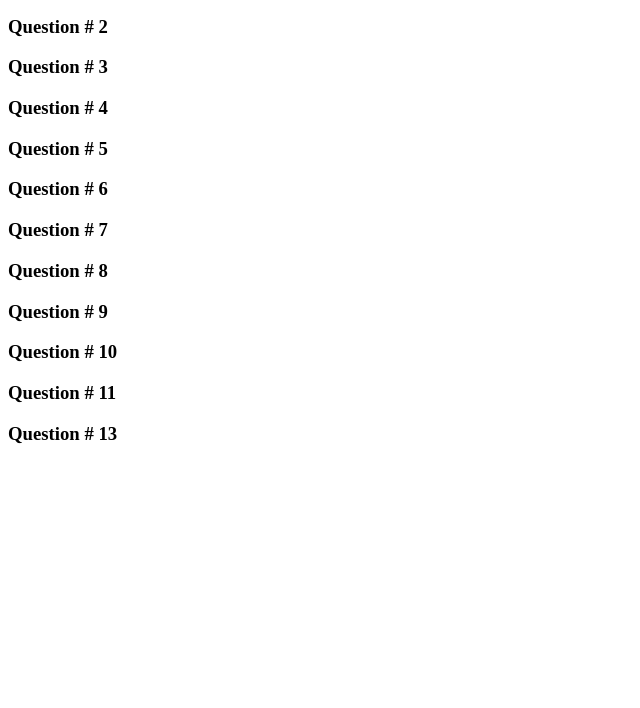
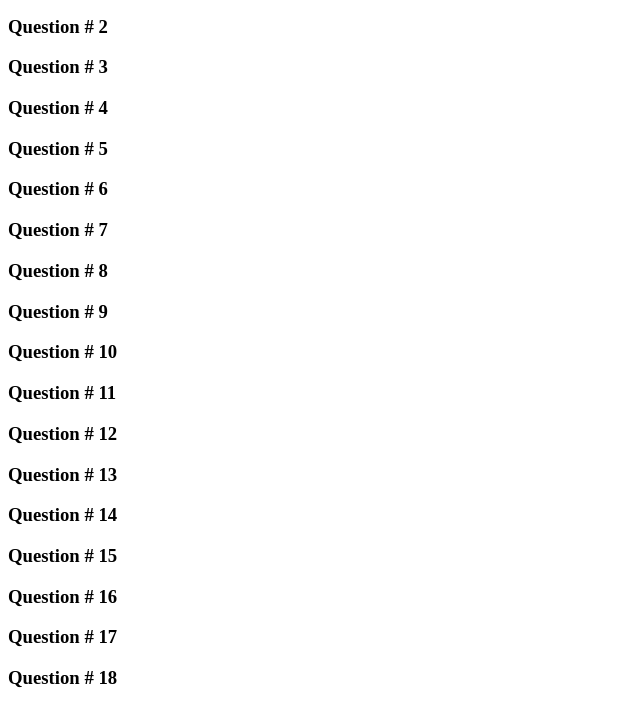
Before and after one commit to arbeenasara/JS-Assignment-2, a plain HTML site: page index.html in a window 1280 px wide. Shown: the part 105-813 px from the top of the page, without its empty margins (0-640 px from the left). Drawn offline with Linux system fonts and the light colour scheme.

Commit message:
complete

```diff
--- a/app.js
+++ b/app.js
@@ -62,4 +62,101 @@ document.getElementById("q11").innerHTML = "<h3>Question # 11</h3>";
 
 // document.write(sentenceCase("Title Case: " + prompt('Write something in Lowercase')));
 
-document.getElementById("q12").innerHTML = "<h3>Question # 13</h3>";
+document.getElementById("q12").innerHTML = "<h3>Question # 12</h3>";
+// var num = 35.36;
+// var str = num.toString();
+// var str = str.replace(".", "");
+// document.write("Number: "  + num + "<br>");
+// document.write("Result: " + str);
+
+document.getElementById("q13").innerHTML = "<h3>Question # 13</h3>";
+// var userName = prompt("Enter your name");
+// for (i = 0; i <= userName.length - 1; i++) {
+//     if (userName.charCodeAt(i) == 64 || userName.charCodeAt(i) == 33 || userName.charCodeAt(i) == 44 || userName.charCodeAt(i) == 46) {
+//         alert("Please! Enter a valid username.");
+//     }
+// }
+
+document.getElementById("q14").innerHTML = "<h3>Question # 14</h3>";
+// var a = ["cake", "apple pie", "cookie", "chips", "patties"];
+// var b = prompt("Welcome to ABC Bakery. What do you want to order sir/ma'am?");
+// var list = 0;
+
+// for (i = 0; i <= a.length - 1; i++) {
+//     if (a[i] == b) {
+//         document.write(b + " is available at index " + a.indexOf(b) + " in our bakery!");
+//         list = 1;
+//     }
+// }
+
+// if (list == 0) {
+//     document.write("We are sorry, " + b + " is not available in our bakery!");
+// }
+
+document.getElementById("q15").innerHTML = "<h3>Question # 15</h3>";
+// var num = prompt("Type your Password");
+// var a = false;
+// var b = false;
+// var length = true;
+// var firstChar = true;
+
+
+// for (x = 0; x <= password.length - 1; x++) {
+//     if (password.charCodeAt(x) >= 97 && password.charCodeAt(x) <= 122) {
+//         a = true;
+//     }
+//     if (password.charCodeAt(x) >= 48 && password.charCodeAt(x) <= 57) {
+//         num = true;
+//     }
+//     if (password.charCodeAt(x) >= 65 && password.charCodeAt(x) <= 90) {
+//         b = true;
+//     }
+// }
+
+// if (password.length <= 6) {
+//     length = false;
+// }
+
+// for (i = 0; i <= 10; i++) {
+//     if (password.startsWith(i, 0)) {
+//         firstChar = false;
+//     }
+// }
+
+// if (num == false || b == false || a == false || length == false || firstChar == false) {
+//     alert("You entered incorrect password");
+//     if (num == false || b == false || a == false) {
+//         alert("Password should contain alphabets and numbers");
+//     }
+//     if (length == false) {
+//         alert("Password must be at least 6 characters long");
+//     }
+//     if (firstChar == false) {
+//         alert("Password can not begin with a number");
+//     }
+// }
+// else {
+//     alert("You successfully entered your password!");
+// }
+
+document.getElementById("q16").innerHTML = "<h3>Question # 16</h3>";
+// var university = "University of Karachi";
+// var str = university.split("");
+
+
+// for (i = 0; i <= university.length - 1; i++) {
+
+//     document.write(str[i] + "<br>");
+// }
+
+document.getElementById("q17").innerHTML = "<h3>Question # 17</h3>";
+// var str = "Pakistan";
+// var char = str.slice(-1);
+// document.write("User input: " + str + "<br>" + "Last character of input: " + char);
+
+document.getElementById("q18").innerHTML = "<h3>Question # 18</h3>";
+// var text = "The quick brown fox jumps over the lazy dog";
+// var i = text.match(/the/gi);
+
+// document.write("Text: " + text + "<br>");
+// document.write("There are " + i.length + " occurence(s) of word 'the'");
--- a/index.html
+++ b/index.html
@@ -41,6 +41,18 @@
 
     <p id="q12"></p>
 
+    <p id="q13"></p>
+
+    <p id="q14"></p>
+
+    <p id="q15"></p>
+
+    <p id="q16"></p>
+
+    <p id="q17"></p>
+
+    <p id="q18"></p>
+
 
 
     <script src="app.js"></script>
```
